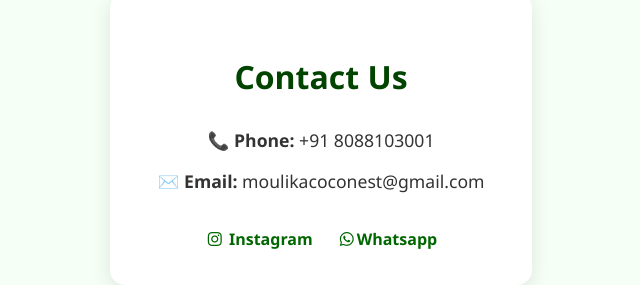
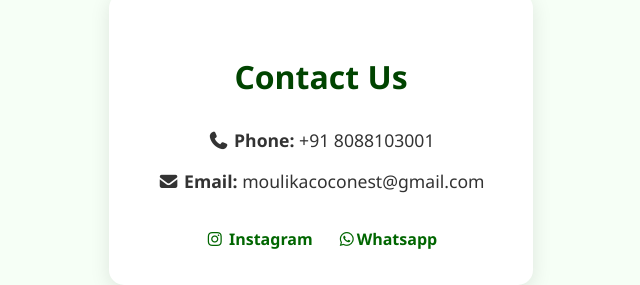
Before and after one commit to RubinathA/MyOilWebsite, a plain HTML site: page contact.html in a window 1280 px wide. Shown: the part 164-449 px from the top of the page, 319-959 px from the left. Drawn offline with Linux system fonts and the light colour scheme.

Commit message:
Update contact.html

```diff
--- a/contact.html
+++ b/contact.html
@@ -23,8 +23,8 @@
   <section class="contact-info">
     <div class="contact-card">
       <h2>Contact Us</h2>
-      <p><strong>📞 Phone:</strong> +91 8088103001</p>
-      <p><strong>✉️ Email:</strong> moulikacoconest@gmail.com</p>
+      <p><strong><i class="fa-solid fa-phone"></i> Phone:</strong> +91 8088103001</p>
+      <p><strong><i class="fa-solid fa-envelope"></i> Email:</strong> moulikacoconest@gmail.com</p>
       <div class="social-links">
         <a href="https://www.instagram.com/moulika_coconest.01?igsh=eHRuaW1yYWx4bXl6" target="_blank"><i class="fa-brands fa-instagram"></i> Instagram</a>
         <a href="https://chat.whatsapp.com/Gqy7sLQsqEPEnKbXRmpqgx?mode=ems_copy_t" target="_blank"><i class="fa-brands fa-whatsapp"></i>Whatsapp</a>
```
